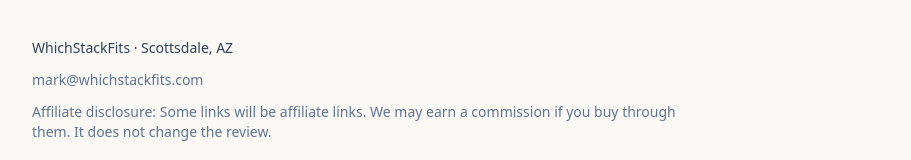
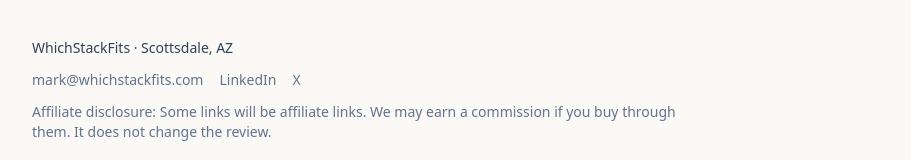
Before and after one commit to mephilli1986/whichstackfits, a Next.js app: page /compare/all-in-one in a window 1280 px wide. Shown: the part 5871-6031 px from the top of the page, without its empty margins (120-1031 px from the left). Built offline with nearby package versions, Linux system fonts and the light colour scheme.

Commit message:
Add LinkedIn and X links in footer

```diff
--- a/app/layout.tsx
+++ b/app/layout.tsx
@@ -32,9 +32,23 @@
         <footer className="border-t border-slate-200">
           <div className="mx-auto max-w-5xl space-y-3 px-6 py-10 text-sm text-slate-500">
             <p className="font-medium text-slate-700">WhichStackFits · Scottsdale, AZ</p>
-            <p>
+            <p className="flex flex-wrap gap-x-4">
               <a href="mailto:mark@whichstackfits.com" className="hover:text-ink">
                 mark@whichstackfits.com
+              </a>
+              <a
+                href="https://www.linkedin.com/company/whichstackfits"
+                rel="noopener noreferrer"
+                className="hover:text-ink"
+              >
+                LinkedIn
+              </a>
+              <a
+                href="https://x.com/WhichStackFits"
+                rel="noopener noreferrer"
+                className="hover:text-ink"
+              >
+                X
               </a>
             </p>
             <p className="max-w-2xl">
```
